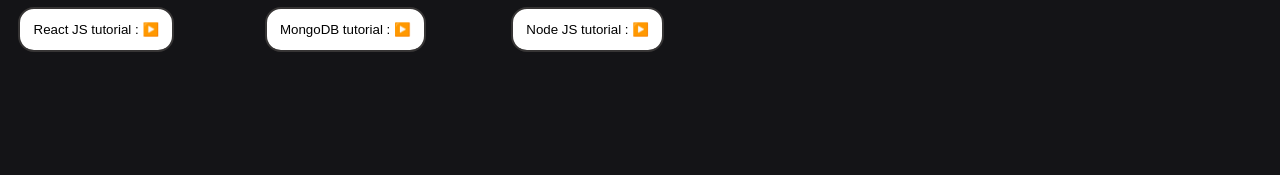
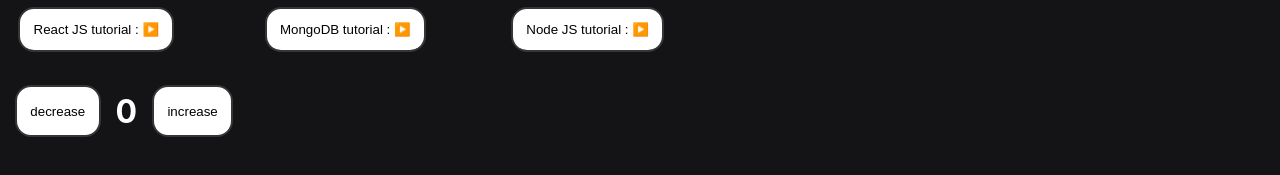
Before and after one commit to divanshu-garg/learning-react, a React (Create React App) app: page / in a window 1280 px wide. Shown: the part 461-636 px from the top of the page. Built offline with nearby package versions, Linux system fonts and the light colour scheme.

Commit message:
created a useCounter custom hook

```diff
--- a/src/App.js
+++ b/src/App.js
@@ -8,6 +8,7 @@
 import ThemeContext from "./context/themeContext";
 import VideosContext from "./context/videosContext";
 import VideoDispatchContext from "./context/videoDispatch";
+import Counter from "./components/Counter";
 
 function App() {
   const initialVideoState = {
@@ -104,7 +105,7 @@
             // dispatch={dispatch}
           />
 
-          {/* <div style={{ clear: "both" }}><Counter/></div> */}
+          <div style={{ clear: "both" }}><Counter/></div>
         </div>
         </VideoDispatchContext.Provider>
       </VideosContext.Provider>
--- a/src/components/Counter.js
+++ b/src/components/Counter.js
@@ -1,21 +1,33 @@
-import { useState } from "react";
+// import { useState } from "react";
+import useCounter from "../hooks/couter";
 
 function Counter(){
     // let number = 1;
-    const [number,setNumber] = useState(0);
-    function handleClick(e){
+    // const [number,setNumber] = useState(0);
+    // function handleClick(e){
+    //     e.stopPropagation();
+    //     setTimeout(()=>{
+    //     setNumber(number=>number+1);
+    //     },2000)
+    //     console.log(number);
+    // }
+    const [counter,increase,decrease] = useCounter(0);
+    function handleIncrease(e){
         e.stopPropagation();
-        setTimeout(()=>{
-        setNumber(number=>number+1);
-        },2000)
-        console.log(number);
-
+        increase();
+    }
+    function handleDecrease(e){
+        e.stopPropagation();
+        decrease();
     }
 
     return(
         <>
-        <h1 style={{color:'white'}}>{number}</h1>
-        <button onClick={handleClick}>click</button>
+        <div style ={{display:'flex', position:'relative'}}>
+        <button onClick={handleDecrease}>decrease</button>
+        <h1 style={{color:'white'}}>{counter}</h1>
+        <button onClick={handleIncrease}>increase</button>
+        </div>
         </>
     )
 }
--- /dev/null
+++ b/src/hooks/couter.js
@@ -0,0 +1,15 @@
+import { useState } from "react";
+
+function useCounter(value){
+    function increase(){
+        setCounter(counter+1);
+    }
+    function decrease(){
+        setCounter(counter-1);
+    }
+    const [counter, setCounter] = useState(value);
+
+    return [counter, increase,decrease];
+}
+
+export default useCounter;
```
